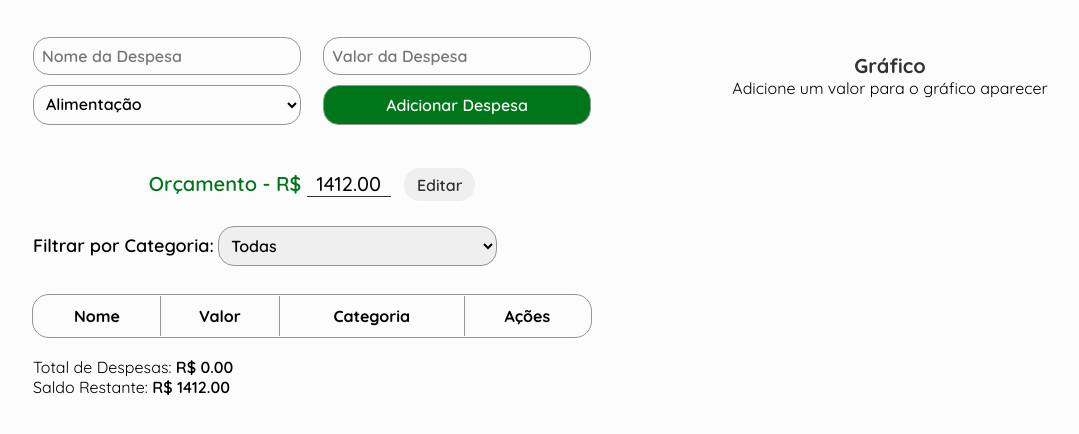
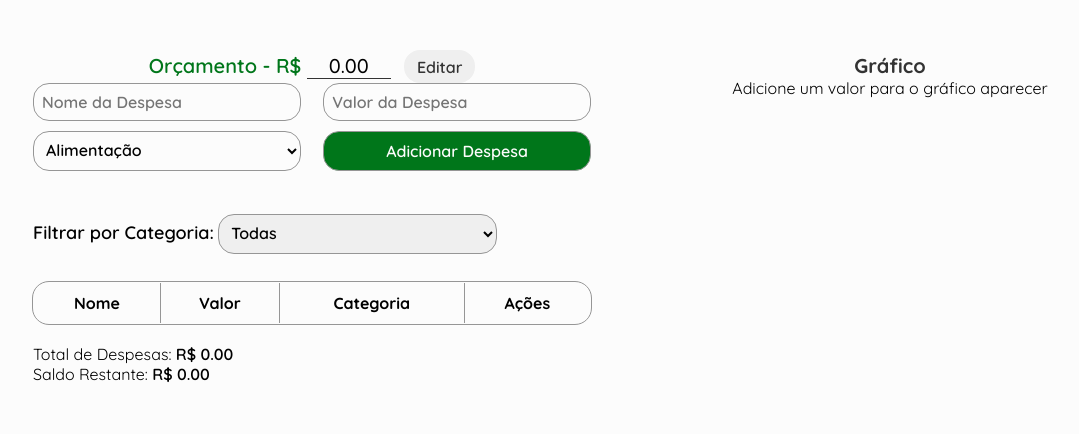
Before and after one commit to alvesjaov/gerenciador-despesas, a website built with webpack: page index.html in a window 1280 px wide. Shown: the part 122-556 px from the top of the page, without its empty margins (39-1118 px from the left). Built offline with nearby package versions, Linux system fonts and the light colour scheme.

Commit message:
chore: Altera posição do campo de orçamento para o topo

```diff
--- a/index.html
+++ b/index.html
@@ -14,6 +14,11 @@
         <h1 class="title">Gastos Mensais</h1>
         <div class="content">
             <div class="main-content">
+                <div class="summary">
+                    <p>Orçamento - R$ <input type="number" id="budget-amount" value="0.00" readonly>
+                        <button id="edit-budget">Editar</button>
+                    </p>
+                </div>
                 <form id="expense-form">
                     <input type="text" id="expense-name" placeholder="Nome da Despesa" required>
                     <input type="number" id="expense-amount" placeholder="Valor da Despesa" step="0.01" required>
@@ -30,11 +35,6 @@
                     </select>
                     <button type="submit" class="add-button">Adicionar Despesa</button>
                 </form>
-                <div class="summary">
-                    <p>Orçamento - R$ <input type="number" id="budget-amount" value="1412.00" readonly>
-                        <button id="edit-budget">Editar</button>
-                    </p>
-                </div>
                 <div class="filters">
                     <label for="category-filter">Filtrar por Categoria:</label>
                     <select name="filtro" id="category-filter">
```
